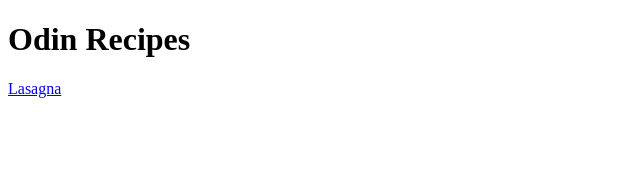
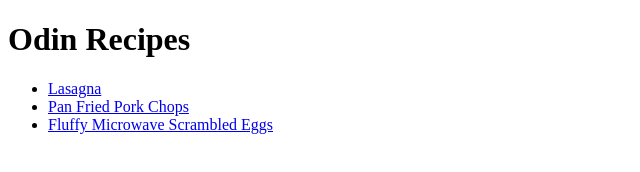
Before and after one commit to manssigupta/odin-recipes, a plain HTML site: page index.html in a window 1280 px wide. Shown: the whole page, without its empty margins (0-640 px from the left). Drawn offline with Linux system fonts and the light colour scheme.

Commit message:
Update index.html file
Linked newly added recipes to the main page

```diff
--- a/index.html
+++ b/index.html
@@ -7,7 +7,11 @@
 </head>
 <body>
     <h1>Odin Recipes</h1>
-    <a href="recipes/lasagna.html">Lasagna</a>
+    <ul>
+    <li><a href="recipes/lasagna.html">Lasagna</a></li>
+    <li><a href="recipes/pork-chops.html">Pan Fried Pork Chops</a></li>
+    <li><a href="recipes/scrambled-eggs.html">Fluffy Microwave Scrambled Eggs</a></li>
+    </ul>
 
 </body>
 </html>
```
